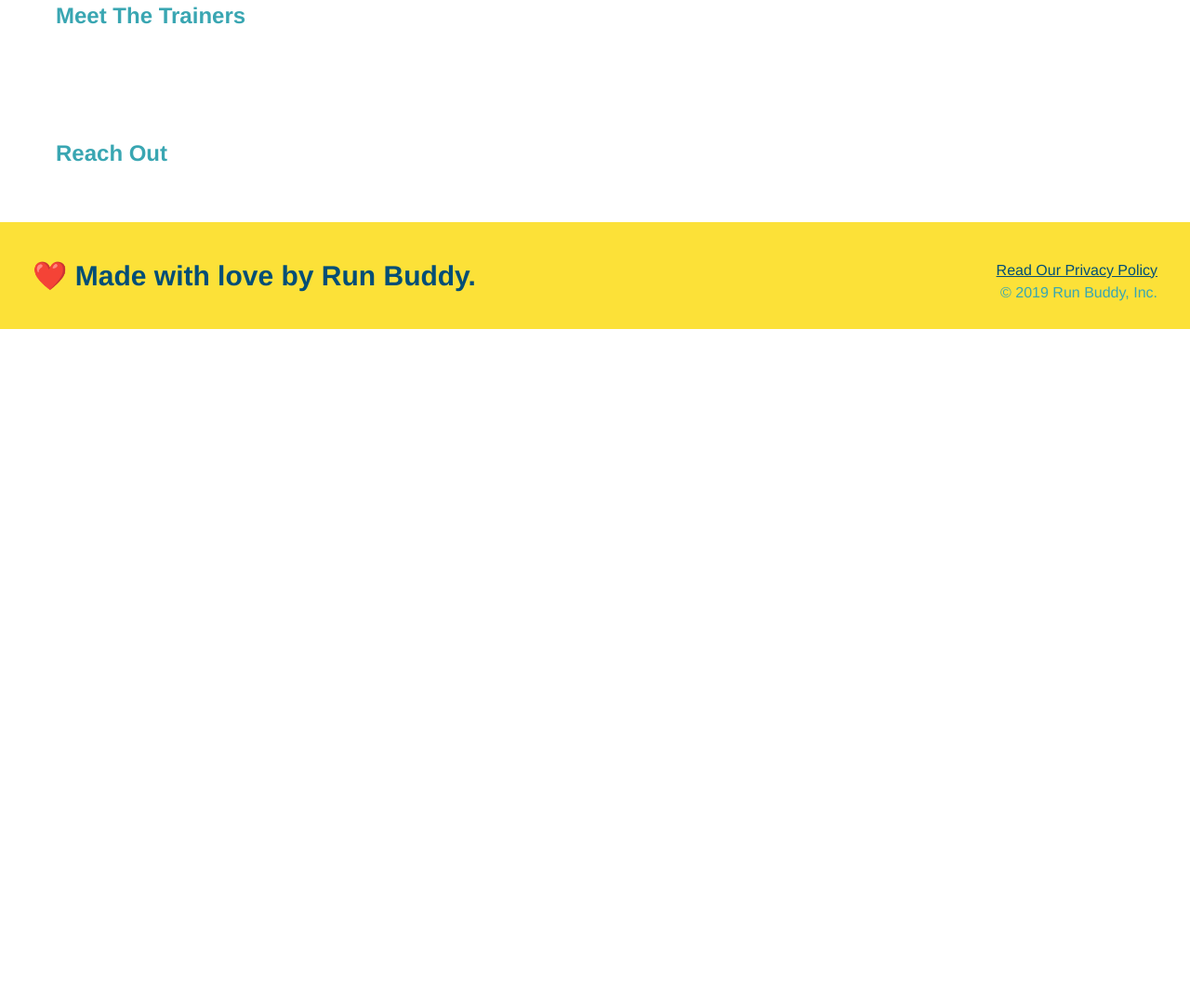
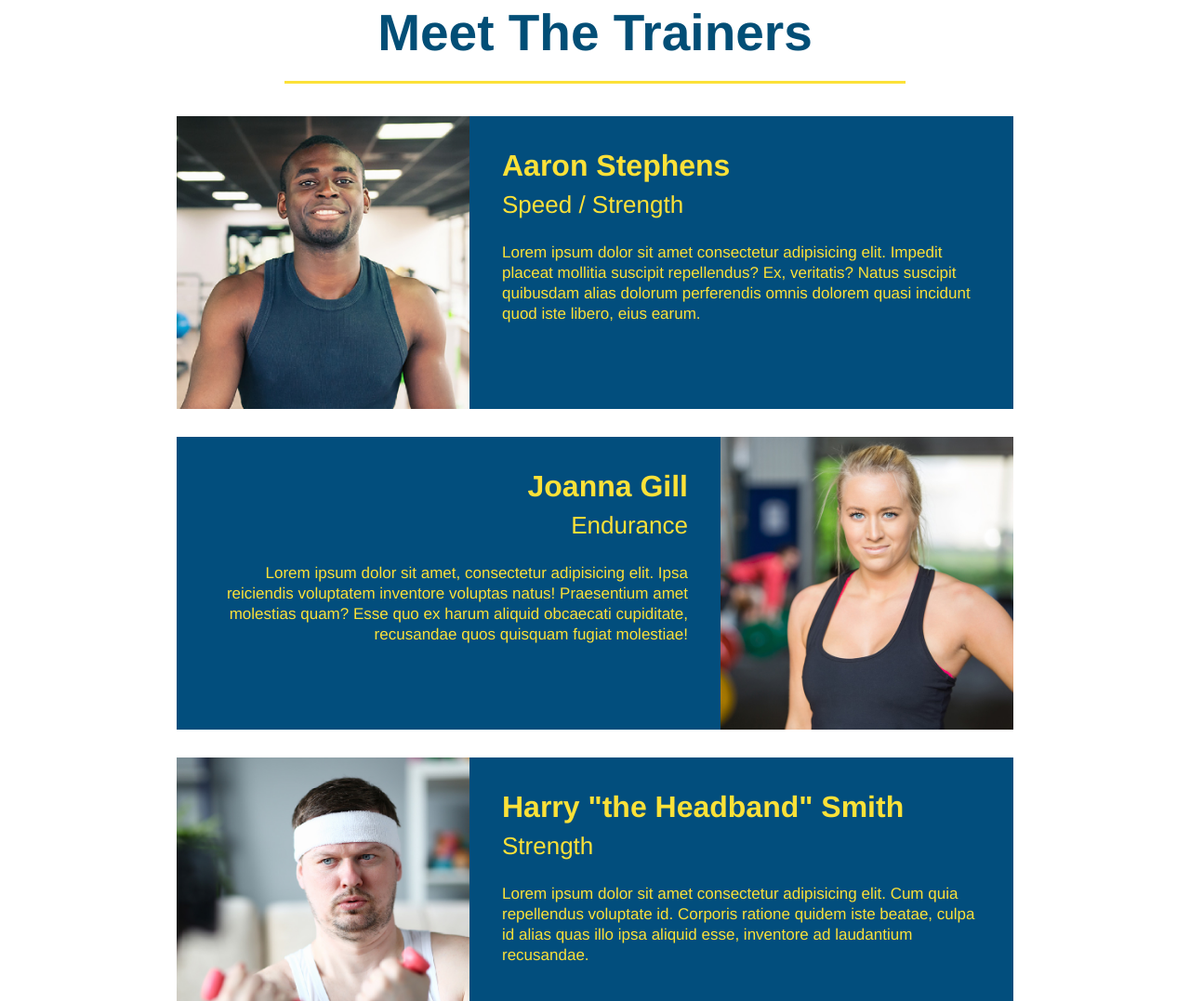
Before and after one commit to malakmarkus/Run-buddy, a plain HTML site: page index.html in a window 1280 px wide. Shown: the part 2779-3856 px from the top of the page at 93% size. Before the commit the page ends 3133 px from the top, so only its background shows below. Drawn offline with Linux system fonts and the light colour scheme.

Commit message:
meet the trainers section

```diff
--- a/assets/css/style.css
+++ b/assets/css/style.css
@@ -149,3 +149,41 @@ margin-bottom: 15px;
 .steps span {
     font-size: 38px;
 }
+.trainers {
+    text-align: center;
+}
+.trainer {
+    width: 900px;
+    margin: 0 auto 30px auto;
+    background: #024e7d;
+    color: #fce138;
+    overflow: auto;
+}
+.trainer img {
+    width: 35%;
+    float: left;
+}
+.trainer-bio {
+    padding: 35px;
+    float: left;
+    width: 65%
+}
+.text-left {
+    text-align: left;
+}
+.text-right {
+    text-align: right;
+}
+.trainer-bio h3 {
+    font-size: 32px;
+    margin-bottom: 8px;
+}
+.trainer-bio h4 {
+    font-weight: lighter;
+    font-size: 26px;
+    margin-bottom: 25px;
+}
+.trainer-bio p {
+    font-size: 17px;
+    line-height: 1.3;
+}
--- a/index.html
+++ b/index.html
@@ -74,7 +74,7 @@
         </section>
 
         <!-- "What You Do" section-->
-        <section id="what-you-do" class="steps">
+        <section id="What-you-do" class="steps">
             <h2 class="section-title secondary-border">What You DO</h2>
             <div>
                 <img src="./assets/images/step-1.svg" alt="" />
@@ -99,8 +99,41 @@
         </section>
 
         <!-- "Meet The Trainers" section-->
-        <section>
-            <h2>Meet The Trainers</h2>
+        <section id="your-trainers" class="trainers">
+            <h2 class="section-title primary-border">Meet The Trainers</h2>
+            <!-- First trainer bio -->
+            <article class="trainer">
+                <img src="./assets/images/trainer-1.jpg" alt="Arron Stephens in his workout clothes, ready to pump iron" />
+                <div class="trainer-bio text-left">
+                    <h3>Aaron Stephens</h3>
+                    <h4>Speed / Strength</h4>
+                    <p>
+                    Lorem ipsum dolor sit amet consectetur adipisicing elit. Impedit placeat mollitia suscipit repellendus? Ex, veritatis? Natus suscipit quibusdam alias dolorum perferendis omnis dolorem quasi incidunt quod iste libero, eius earum.
+                    </p>
+                </div>
+            </article>
+            <!-- Seconed trainer bio -->
+            <article class="trainer">
+                <div class="trainer-bio text-right">
+                    <h3>Joanna Gill</h3>
+                    <h4>Endurance</h4>
+                    <p>
+                        Lorem ipsum dolor sit amet, consectetur adipisicing elit. Ipsa reiciendis voluptatem inventore voluptas natus! Praesentium amet molestias quam? Esse quo ex harum aliquid obcaecati cupiditate, recusandae quos quisquam fugiat molestiae!
+                    </p>
+                </div>
+                <img src="./assets/images/trainer-2.jpg" alt="Joanna Gill cooling off after a workout" />
+            </article>
+            <!-- third trainer bio -->
+            <article class="trainer">
+                <img src="./assets/images/trainer-3.jpg" alt="Harry Smith wearing a headband and lifting comically small pink weights" />
+                <div class="trainer-bio text-left">
+                    <h3>Harry "the Headband" Smith</h3>
+                    <h4>Strength</h4>
+                    <p>
+                        Lorem ipsum dolor sit amet consectetur adipisicing elit. Cum quia repellendus voluptate id. Corporis ratione quidem iste beatae, culpa id alias quas illo ipsa aliquid esse, inventore ad laudantium recusandae.
+                    </p>
+                </div>
+            </article>
         </section>
 
         <!--"Reach Out" section-->
```
Also changed, not shown: assets/images/trainer-1.jpg (added), assets/images/trainer-2.jpg (added), assets/images/trainer-3.jpg (added).
